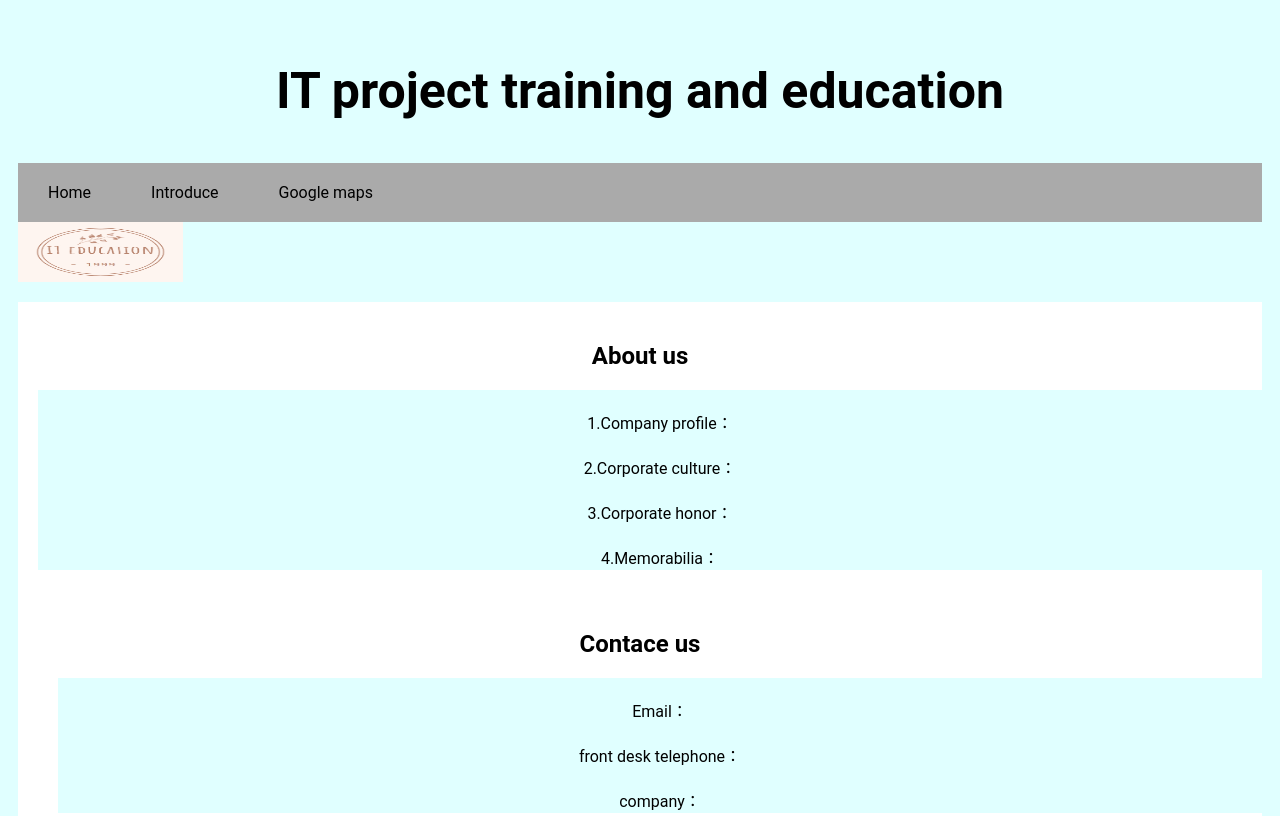
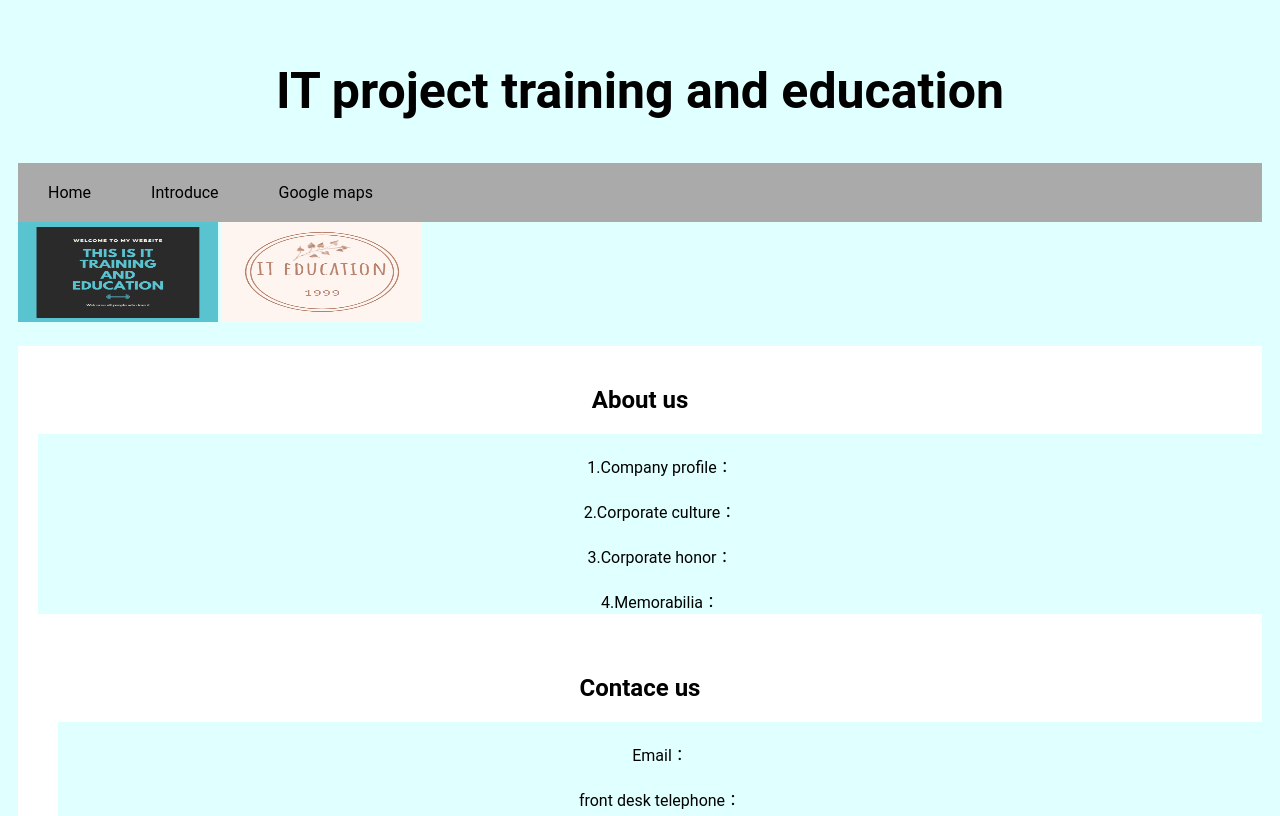
Before and after one commit to JennerZhangYu/new, a plain HTML site: page index.html in a window 1280 px wide. Shown: the top 816 px of the page. Drawn offline with Linux system fonts and the light colour scheme.

Commit message:
Update index.html

```diff
--- a/index.html
+++ b/index.html
@@ -1,3 +1,4 @@
+
 </head>
 <body>
     <link rel="stylesheet" href="./index.css">
@@ -11,7 +12,8 @@
   <a href="Maps.html">Google maps</a>
 
 </div>
-<img src="Logo.png" width="165" height="60" />
+<img  class="float"src="float.png" width="200" height="100" />
+<img src="Logo.png" width="200" height="100" />
 <div class="row">
   <div class="leftcolumn">
     <div class="card">
```
